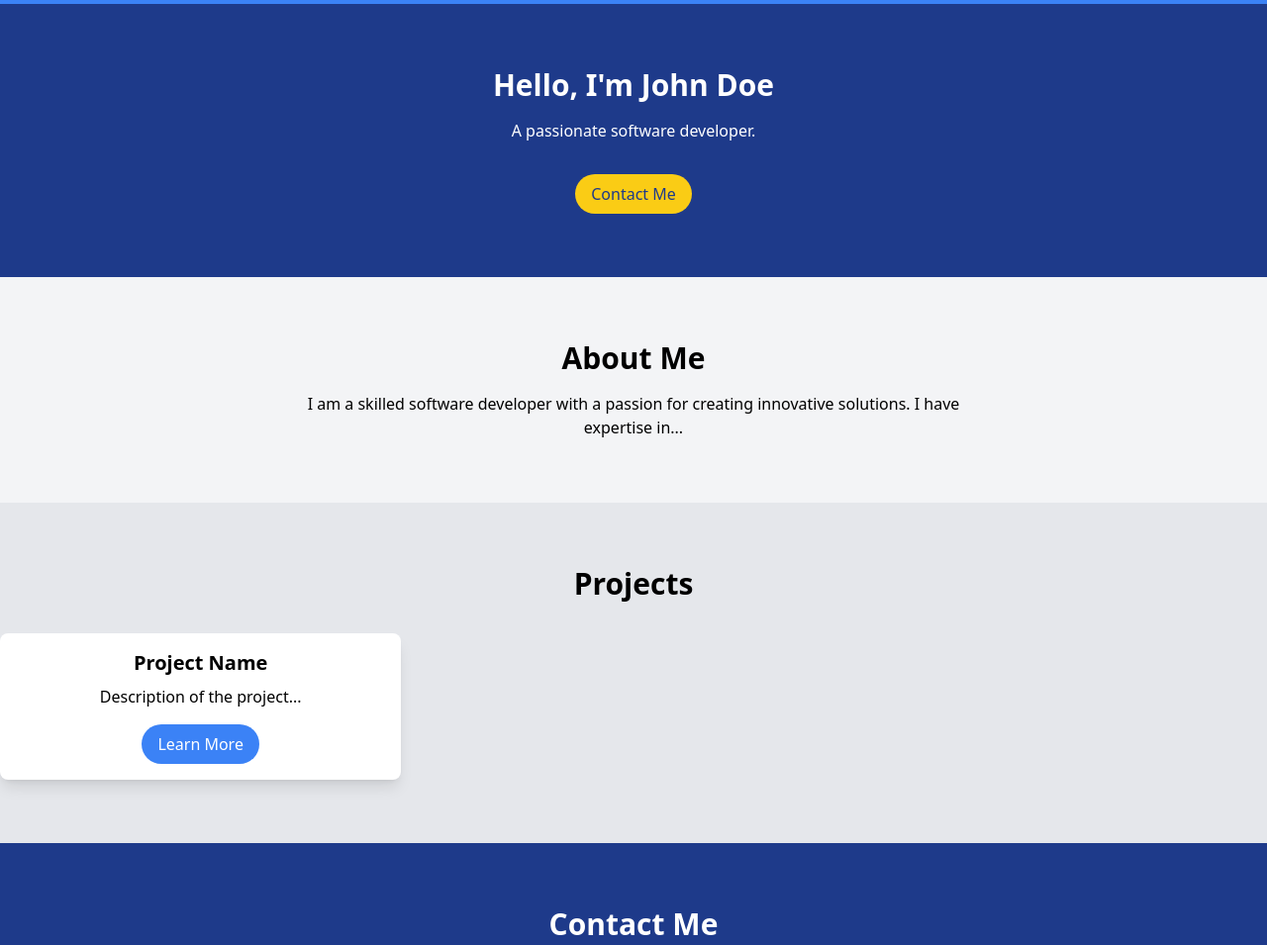
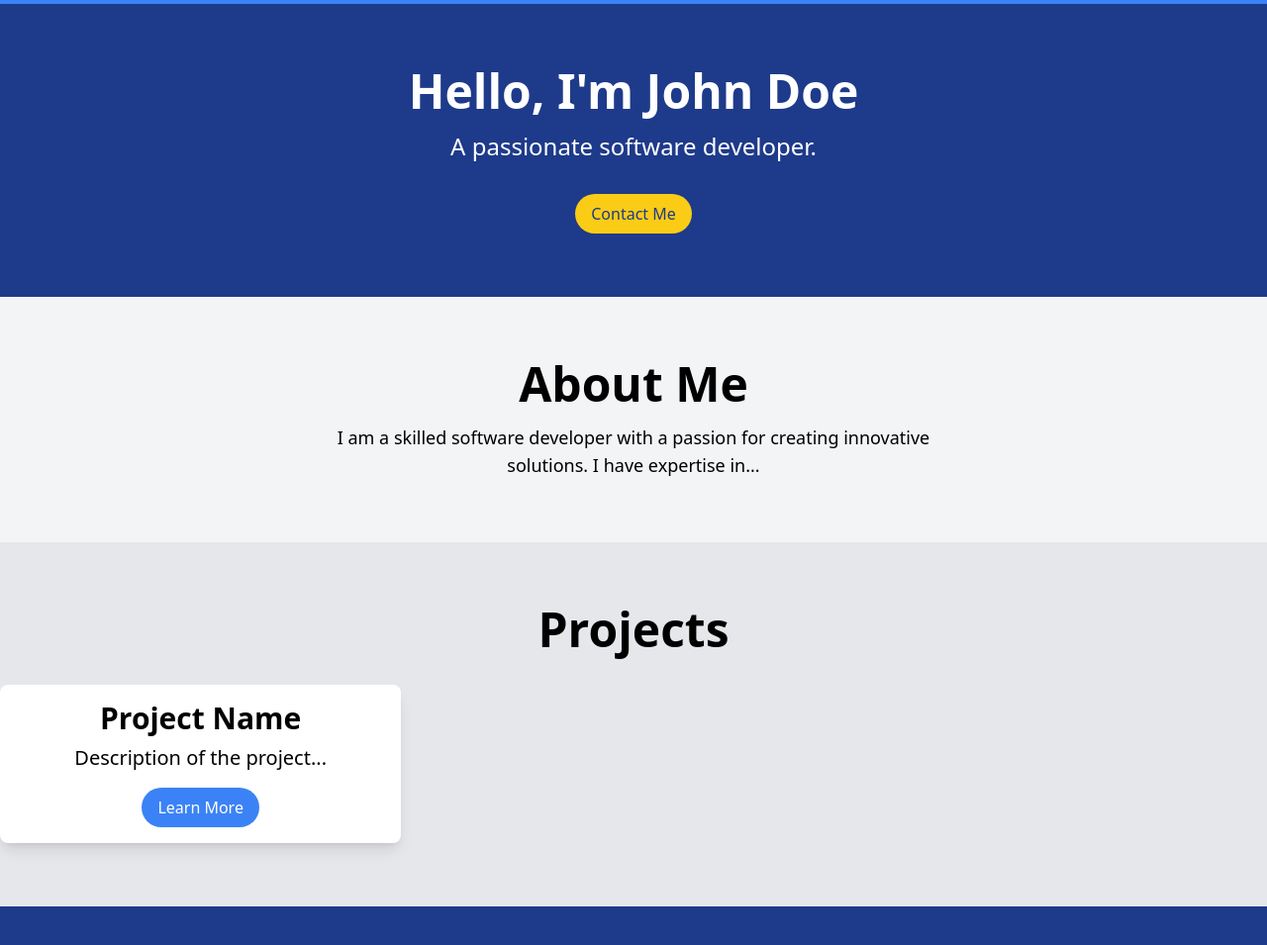
Before and after one commit to Michael-Benjamin/Michael-Benjamin.github.io, a plain HTML site: page index.html in a window 1280 px wide. Shown: the part 60-1015 px from the top of the page at 99% size. Drawn offline with Linux system fonts and the light colour scheme.

Commit message:
Responsive default portfolio home page

```diff
--- a/index.html
+++ b/index.html
@@ -4,6 +4,9 @@
         <meta charset="UTF-8">
         <meta name="viewport" content="width=device-width, initial-scale=1.0">
         <title>Developer Portfolio</title>
+        <!-- SEO Meta Tags -->
+        <meta name="description" content="John Doe - Software Developer Portfolio">
+        <meta name="author" content="John Doe">
         <link rel="stylesheet" href="main.min.css"> <!-- Link to your Tailwind CSS file -->
     </head>
 
@@ -25,8 +28,8 @@
         <!-- Hero Section -->
         <section id="hero" class="bg-blue-900 text-white py-16">
             <div class="container mx-auto text-center">
-                <h2 class="text-3xl font-semibold">Hello, I'm John Doe</h2>
-                <p class="mt-4">A passionate software developer.</p>
+                <h2 class="text-3xl md:text-4xl lg:text-5xl font-semibold">Hello, I'm John Doe</h2>
+                <p class="mt-4 text-lg md:text-xl lg:text-2xl">A passionate software developer.</p>
                 <a href="#contact" class="mt-8 inline-block bg-yellow-400 text-blue-900 hover:bg-yellow-300 py-2 px-4 rounded-full transition duration-300 ease-in-out">Contact Me</a>
             </div>
         </section>
@@ -34,21 +37,21 @@
         <!-- About Section -->
         <section id="about" class="py-16">
             <div class="container mx-auto text-center">
-                <h2 class="text-3xl font-semibold">About Me</h2>
-                <p class="mt-4 max-w-2xl mx-auto">I am a skilled software developer with a passion for creating innovative solutions. I have expertise in...</p>
+                <h2 class="text-3xl md:text-4xl lg:text-5xl font-semibold">About Me</h2>
+                <p class="mt-4 max-w-2xl mx-auto text-lg">I am a skilled software developer with a passion for creating innovative solutions. I have expertise in...</p>
             </div>
         </section>
 
         <!-- Projects Section -->
         <section id="projects" class="bg-gray-200 py-16">
             <div class="container mx-auto text-center">
-                <h2 class="text-3xl font-semibold">Projects</h2>
+                <h2 class="text-3xl md:text-4xl lg:text-5xl font-semibold">Projects</h2>
                 <!-- Add your project cards here -->
                 <div class="grid grid-cols-1 md:grid-cols-2 lg:grid-cols-3 gap-8 mt-8">
                     <!-- Example project card -->
                     <div class="bg-white shadow-lg rounded-lg p-4">
-                        <h3 class="text-xl font-semibold">Project Name</h3>
-                        <p class="mt-2">Description of the project...</p>
+                        <h3 class="text-xl md:text-2xl lg:text-3xl font-semibold">Project Name</h3>
+                        <p class="mt-2 text-base md:text-lg lg:text-xl">Description of the project...</p>
                         <a href="#" class="mt-4 inline-block bg-blue-500 text-white hover:bg-blue-400 py-2 px-4 rounded-full transition duration-300 ease-in-out">Learn More</a>
                     </div>
                     <!-- Add more project cards as needed -->
@@ -59,8 +62,8 @@
         <!-- Contact Section -->
         <section id="contact" class="bg-blue-900 text-white py-16">
             <div class="container mx-auto text-center">
-                <h2 class="text-3xl font-semibold">Contact Me</h2>
-                <p class="mt-4 max-w-md mx-auto">Feel free to get in touch with me. You can reach me at <a href="mailto:john@example.com">john@example.com</a>.</p>
+                <h2 class="text-3xl md:text-4xl lg:text-5xl font-semibold">Contact Me</h2>
+                <p class="mt-4 max-w-md mx-auto text-lg">Feel free to get in touch with me. You can reach me at <a href="mailto:john@example.com">john@example.com</a>.</p>
             </div>
         </section>
 
```
Also changed, not shown: main.min.css.
